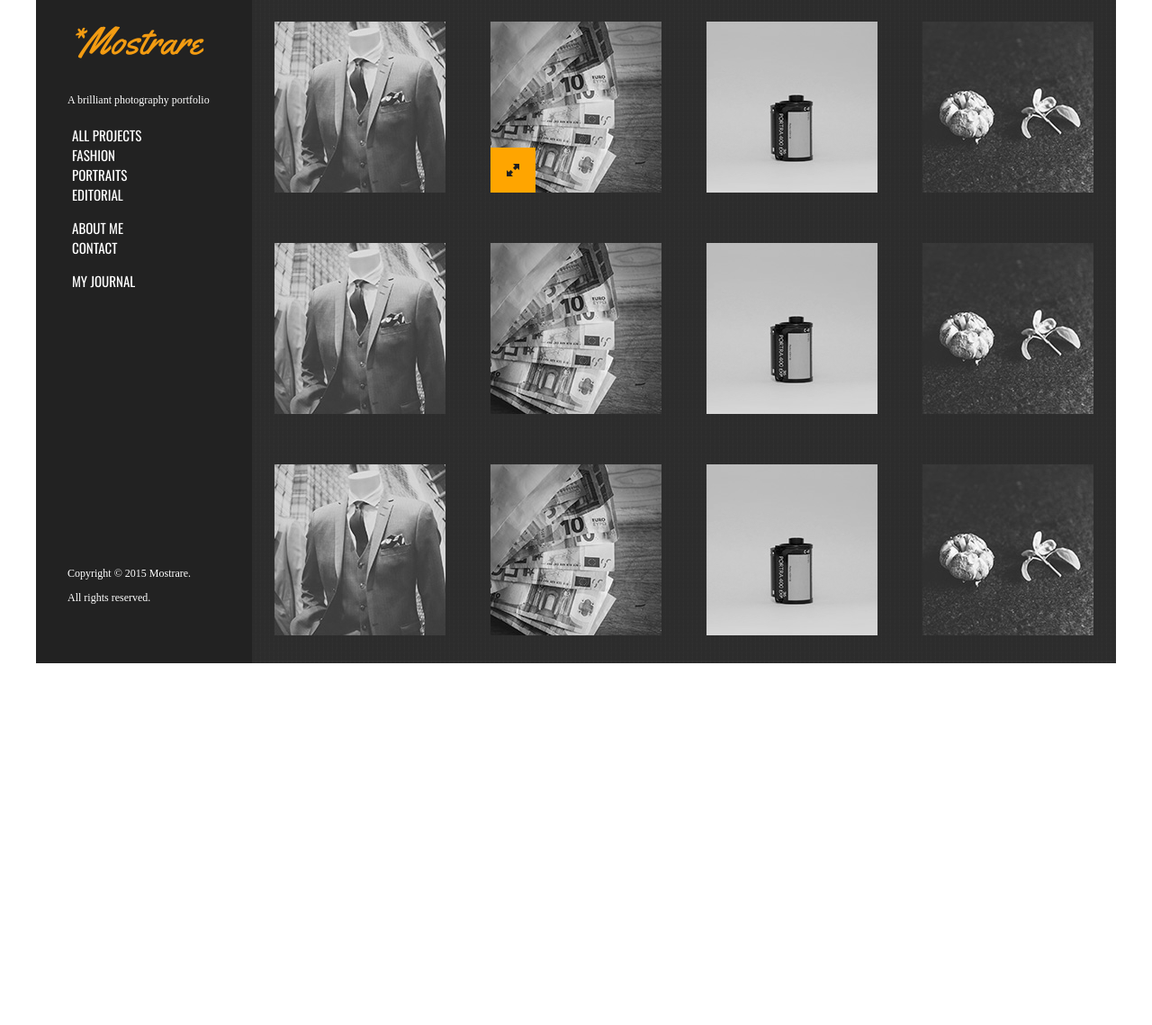
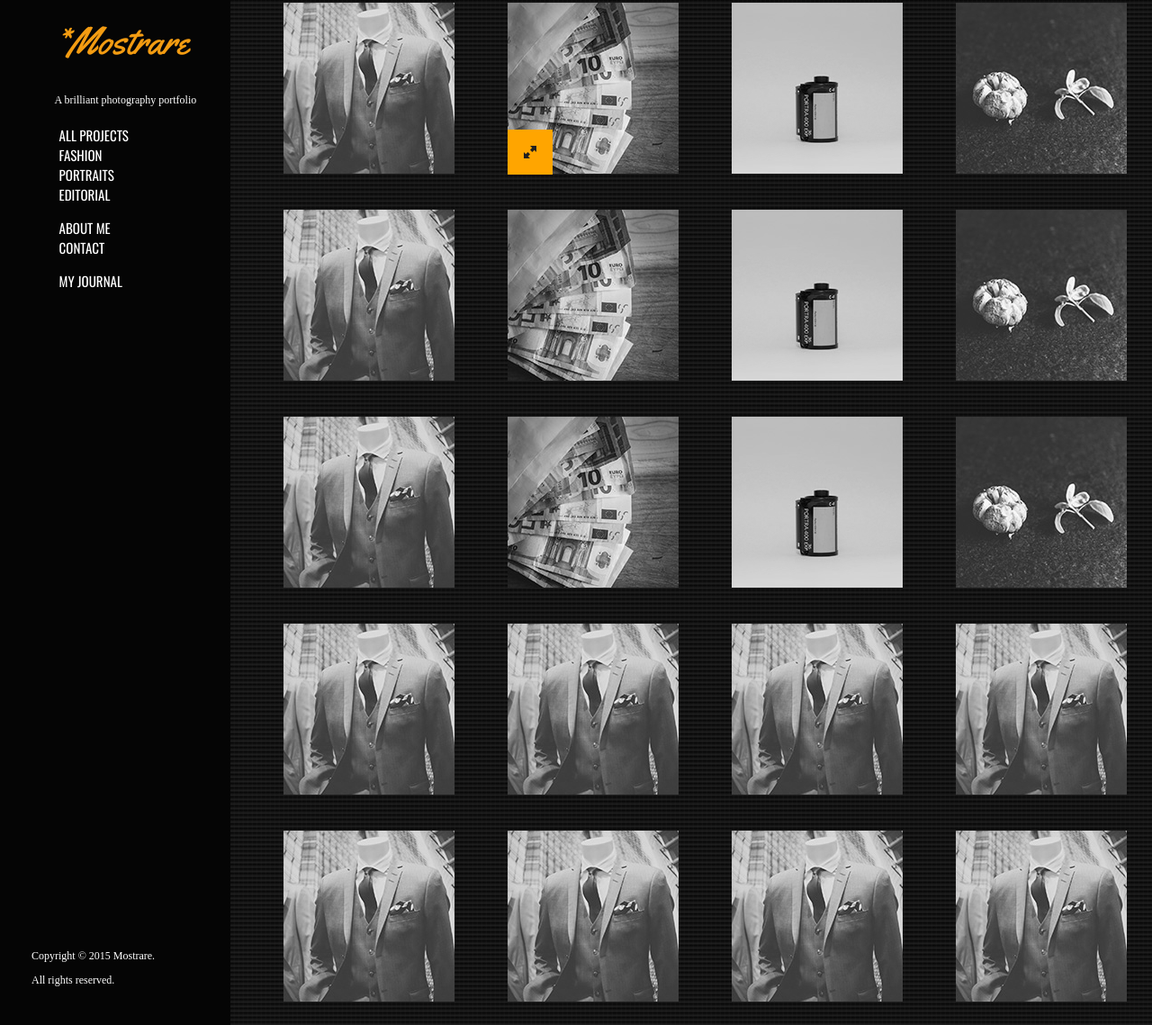
Before and after one commit to MarieWrnr/Hillel_9, a plain HTML site: page index.html in a window 1280 px wide. Shown: the part 11-1150 px from the top of the page at 90% size. Before the commit the page ends 800 px from the top, so only its background shows below. Drawn offline with nearby package versions, Linux system fonts and the light colour scheme.

Commit message:
fixed bugs with distances and images (flex)

```diff
--- a/index.html
+++ b/index.html
@@ -29,17 +29,17 @@
     </div>
     </header>
     <div class="con3">
-        <div class="cim1">
+        <div class="cim">
             <img src="layer-2.jpg" alt="pict">
         </div>
-        <div class="cim1 cm1">
+        <div class="cim cm1">
             <div class="cool"></div>
             <img src="layer-3.jpg" alt="pict" class="not">
         </div>
-        <div class="cim1">
+        <div class="cim">
             <img src="layer-4.jpg" alt="pict">
         </div>
-        <div class="cim1">
+        <div class="cim">
             <img src="layer-5.jpg" alt="pict">
         </div>
         <div class="cim">
@@ -66,6 +66,30 @@
         <div class="cim">
             <img src="layer-5.jpg" alt="pict">
         </div>
+        <div class="cim">
+            <img src="layer-2.jpg" alt="pict">
+        </div>
+        <div class="cim">
+            <img src="layer-2.jpg" alt="pict">
+        </div>
+        <div class="cim">
+            <img src="layer-2.jpg" alt="pict">
+        </div>
+        <div class="cim">
+            <img src="layer-2.jpg" alt="pict">
+        </div>
+        <div class="cim">
+            <img src="layer-2.jpg" alt="pict">
+        </div>
+        <div class="cim">
+            <img src="layer-2.jpg" alt="pict">
+        </div>
+        <div class="cim">
+            <img src="layer-2.jpg" alt="pict">
+        </div>
+        <div class="cim">
+            <img src="layer-2.jpg" alt="pict">
+        </div>
     </div>
 </div>
 </body>
--- a/style.css
+++ b/style.css
@@ -3,6 +3,7 @@
 @import url('https://fonts.googleapis.com/css2?family=Open+Sans&family=Oswald&family=Yellowtail&display=swap');
 body {
     margin: 0;
+    width: 100%;
     font-family: monospace;
     font-size: 20px;
     color: white;
@@ -10,7 +11,7 @@ body {
 .container{
     display: flex;
     flex-direction: row;
-    max-width: 1200px;
+    margin: 0;
     position: relative;
     top: 50%;
     left: 50%;
@@ -19,20 +20,22 @@ body {
 
 header{
     width: 20%;
-    background: #161616f1;
+    background: #050505;
+}
+.con1{
+    margin-left: 10%;
 }
 .con2{
-    padding-top: 275px;
+    padding-top: 35em;
 }
 .con3{
     background: repeating-linear-gradient( rgba(46, 46, 46, 0.671) ,transparent 1px, #2c2c2cb2 5px ),
-     repeating-linear-gradient( 90deg, transparent,transparent 3px, #38383871 5px ),
-    #2c2c2c;
-    width: 80%;
+     repeating-linear-gradient( 90deg, transparent,transparent 3px, #1413138c 5px ),
+    #050505;
     display: inline-flex;
     flex-wrap: wrap;
-    justify-content: space-evenly;
-    align-items: flex-start;
+    justify-content: center;
+    flex-basis: 80%;
 }
 img{
     -webkit-filter: grayscale(100%);
@@ -59,13 +62,10 @@ img:hover{
     position: absolute;
     width: 50px;
     height: 50px;
-    top: 175px;
-}
-.cim1{
-    padding: 35px 25px 25px;
+    top: 155px;
 }
 .cim{
-    padding: 25px;
+    padding: 14px 14px 20px 45px;
 }
 .cim3{
     padding-bottom: 50px;
```
